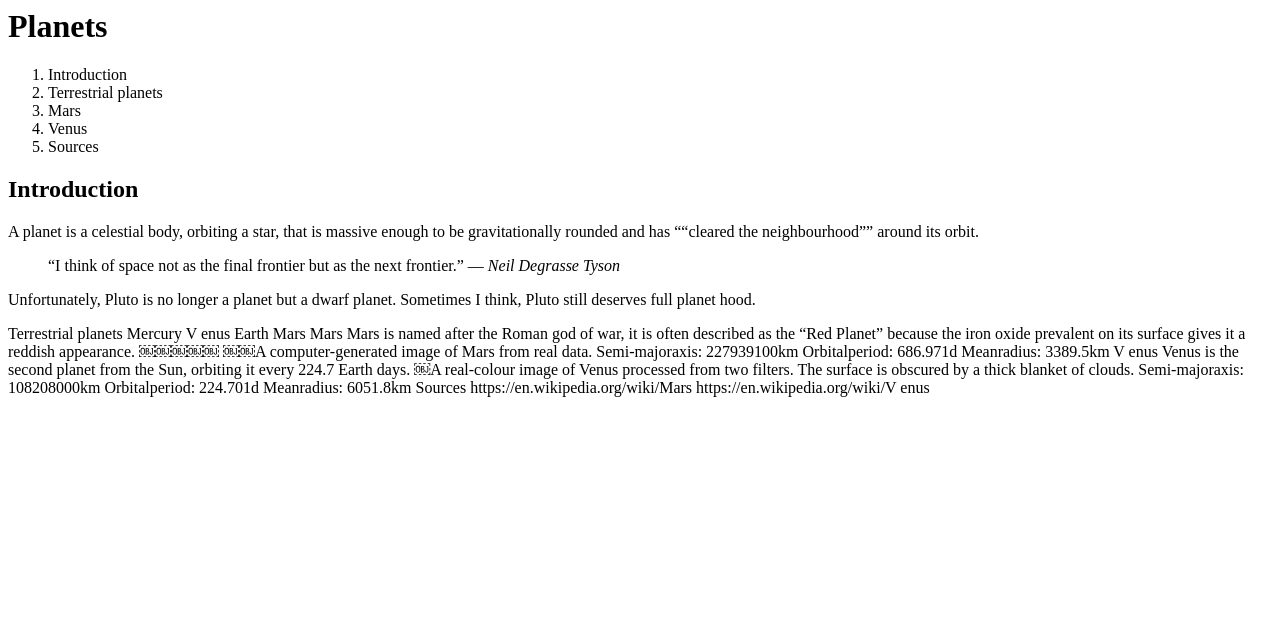
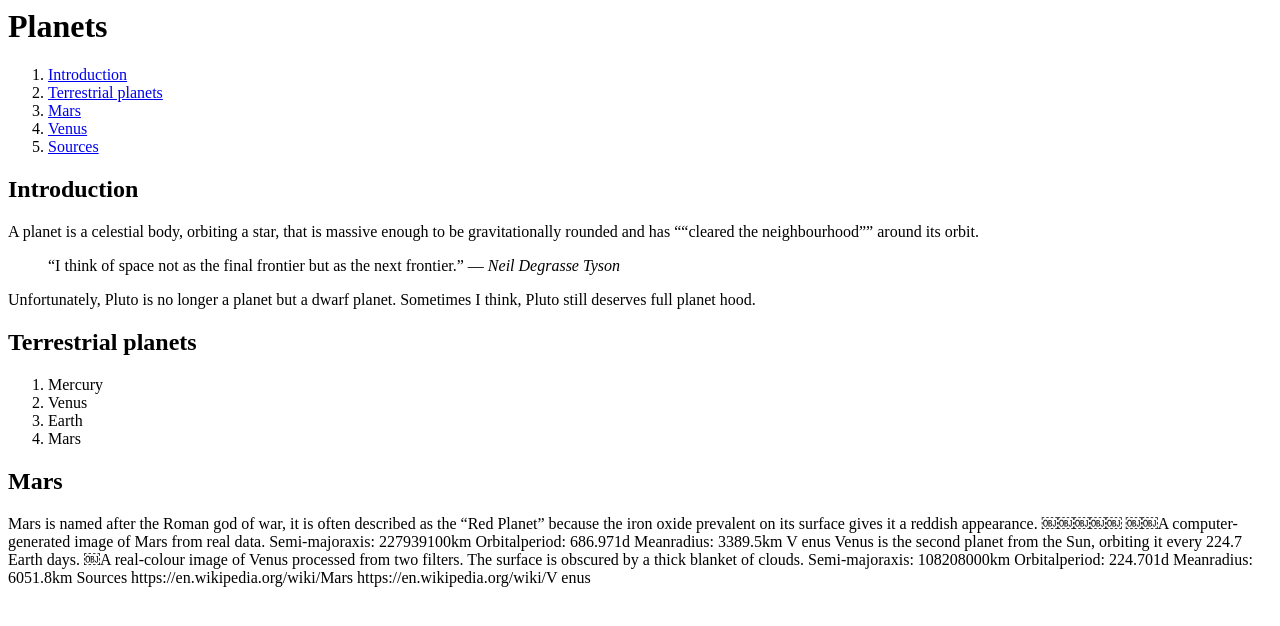
Before and after one commit to KevinBMcIntyre/dsn1674-assignment-2, a plain HTML site: page index.html in a window 1280 px wide. Drawn offline with Linux system fonts and the light colour scheme.

Commit message:
Added more tags.

```diff
--- a/index.html
+++ b/index.html
@@ -2,23 +2,29 @@
 	<h1>Planets</h1>
 <nav>
 	<ol>
-		<li>Introduction</li>
-		<li>Terrestrial planets</li>
-		<li>Mars</li>
-		<li>Venus</li>
-		<li>Sources</li>
+		<li><a href="#intro">Introduction</a></li>
+		<li><a href="#ter">Terrestrial planets</a></li>
+		<li><a href="#mars">Mars</a></li>
+		<li><a href="#ven">Venus</a></li>
+		<li><a href="#sour">Sources</a></li>
 	</ol>
 </nav>
 <main>
-	<h2>Introduction</h2>
-<p>A planet is a celestial body, orbiting a star, that is massive enough to be gravitationally rounded and has <q>“cleared the neighbourhood”</q> around its orbit.</p>
+	<h2 id="intro">Introduction</h2>
+	<p>A planet is a celestial body, orbiting a star, that is massive enough to be gravitationally rounded and has <q>“cleared the neighbourhood”</q> around its orbit.</p>
 
-<blockquote>“I think of space not as the final frontier but as the next frontier.” — <cite>Neil Degrasse Tyson</cite></blockquote>
+	<blockquote>“I think of space not as the final frontier but as the next frontier.” — <cite>Neil Degrasse Tyson</cite></blockquote>
 
-<p>Unfortunately, Pluto is no longer a planet but a dwarf planet. Sometimes I think, Pluto still deserves full planet hood.</p>
-Terrestrial planets
-Mercury V enus Earth Mars
-Mars
+	<p>Unfortunately, Pluto is no longer a planet but a dwarf planet. Sometimes I think, Pluto still deserves full planet hood.</p>
+
+	<h2 id="ter">Terrestrial planets</h2>
+	<ol>
+		<li>Mercury</li>
+		<li>Venus</li>
+		<li>Earth</li>
+		<li>Mars</li>
+	</ol>
+<h2 id="mars">Mars</h2>
 Mars is named after the Roman god of war, it is often described as the “Red Planet” because the iron oxide prevalent on its surface gives it a reddish appearance.
 ￼￼￼￼￼
 ￼￼A computer-generated image of Mars from real data.
```
